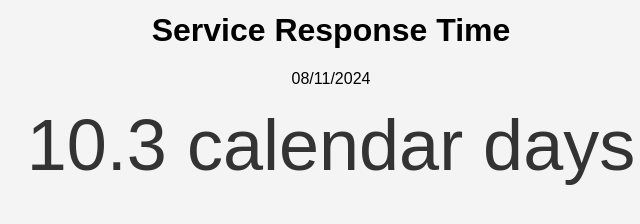
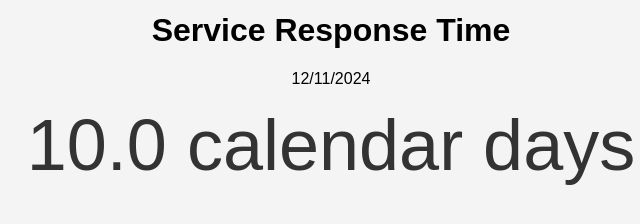
Before and after one commit to MieleBelgium/Six-Day-Challenge, a plain HTML site: page index.html in a window 1280 px wide. Shown: the part 362-586 px from the top of the page, 309-949 px from the left. Drawn offline with Linux system fonts and the light colour scheme.

Commit message:
Update index.html

```diff
--- a/index.html
+++ b/index.html
@@ -32,8 +32,8 @@
 <div class="container">
 <img src="image.png" alt="Logo" class="logo">
 <h1>Service Response Time</h1>
-<p><span>08/11/2024</span></p> <!-- Stel hier de datum in -->
-<div class="response-time"> 10.3 calendar days</div> <!-- Replace "6 calendar days" with your desired static response time -->
+<p><span>12/11/2024</span></p> <!-- Stel hier de datum in -->
+<div class="response-time"> 10.0 calendar days</div> <!-- Replace "6 calendar days" with your desired static response time -->
 </div>
 </body>
 </html>
```
